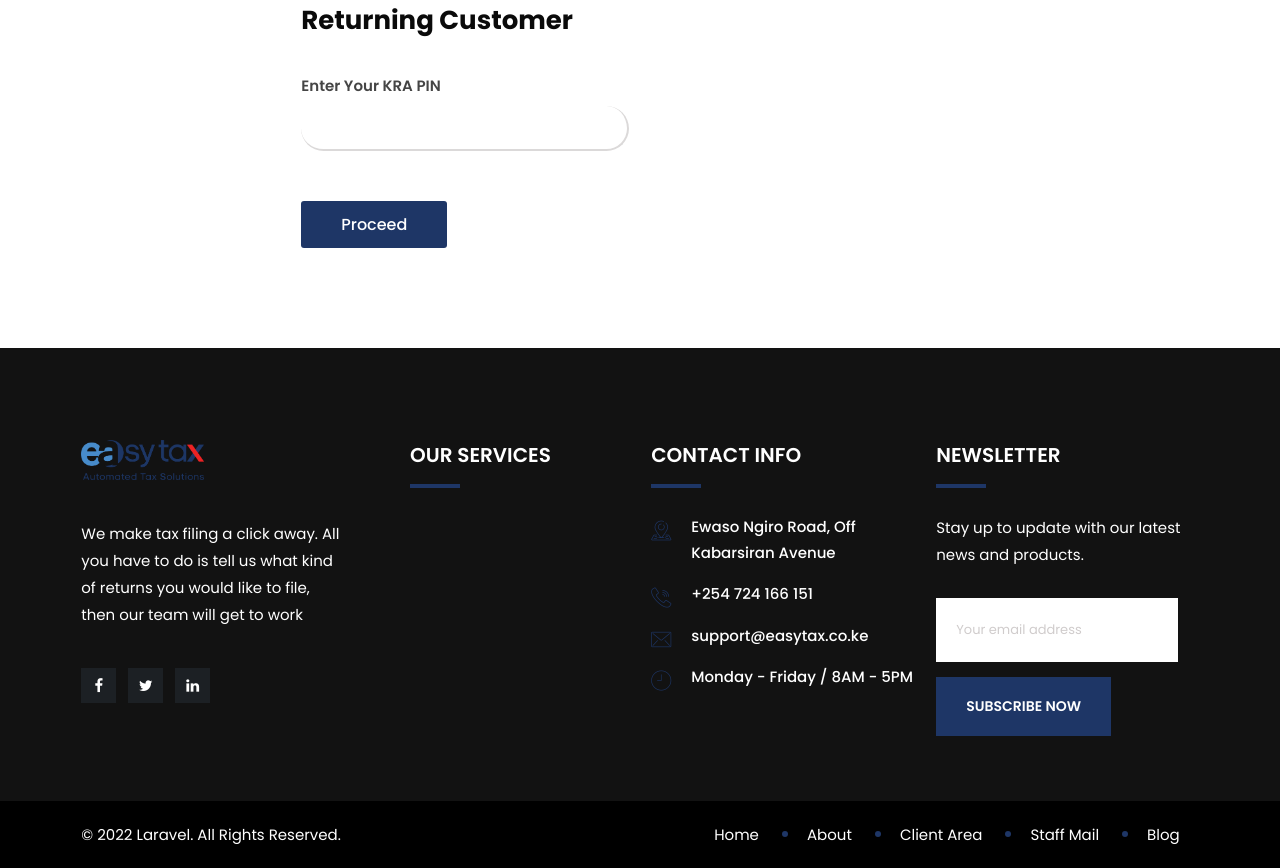
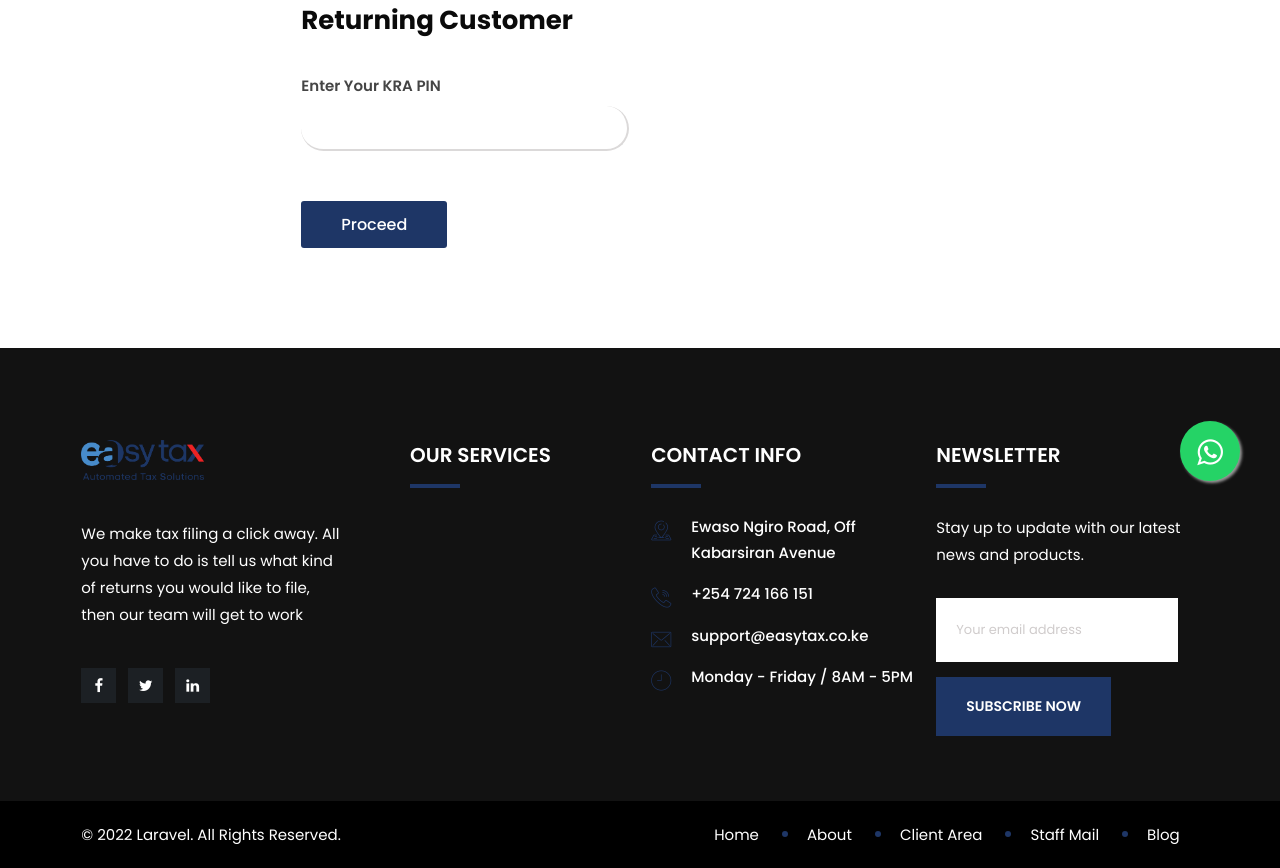
Before and after one commit to EasyTax-Devteam/easytax, a Laravel app: page /users/access in a window 1280 px wide. Shown: the part 279-1147 px from the top of the page. Run offline with Laravel 8, Linux system fonts and the light colour scheme; data comes from the database, SQL or seed files in the repository; data that the repository does not hold is empty; some libraries are stand-ins or nearby versions.

Commit message:
add whatsapp chat

```diff
--- a/config/app.php
+++ b/config/app.php
@@ -13,6 +13,9 @@ return [
     |
     */
     'name' => env('APP_NAME', 'Laravel'),
+
+
+    'whatsapp' => env('WHATSAPP'),
 
     /*
     |--------------------------------------------------------------------------
--- a/resources/views/layouts/outer.blade.php
+++ b/resources/views/layouts/outer.blade.php
@@ -38,6 +38,9 @@
     <link rel="stylesheet" type="text/css" href="{{ asset('assets/css/style.css') }}"> <!-- This stylesheet dynamically changed from style.less -->
     <!-- responsive css -->
     <link rel="stylesheet" type="text/css" href="{{ asset('assets/css/responsive.css') }}">
+
+    <link rel="stylesheet" href="https://maxcdn.bootstrapcdn.com/font-awesome/4.5.0/css/font-awesome.min.css">
+
     <style>
         h1 {
             color: #ffffff;
@@ -158,6 +161,26 @@
 
         ::placeholder {
             color: #d0cccc !important;
+        }
+
+
+        .float {
+            position: fixed;
+            width: 60px;
+            height: 60px;
+            bottom: 40px;
+            right: 40px;
+            background-color: #25d366;
+            color: #FFF;
+            border-radius: 50px;
+            text-align: center;
+            font-size: 30px;
+            box-shadow: 2px 2px 3px #999;
+            z-index: 100;
+        }
+
+        .my-float {
+            margin-top: 16px;
         }
     </style>
 
@@ -315,6 +338,11 @@
     </footer>
     <!-- Footer End -->
 
+
+    <a href="https://api.whatsapp.com/send?phone={{ config('app.whatsapp') }}&text=Hi%20Admin%2C%20I%20need%20help%20with" class="float" target="_blank">
+        <i class="fa fa-whatsapp my-float"></i>
+    </a>
+
     <!-- start scrollUp  -->
     <div id="scrollUp" class="orange-color">
         <i class="fa fa-angle-up"></i>
```
